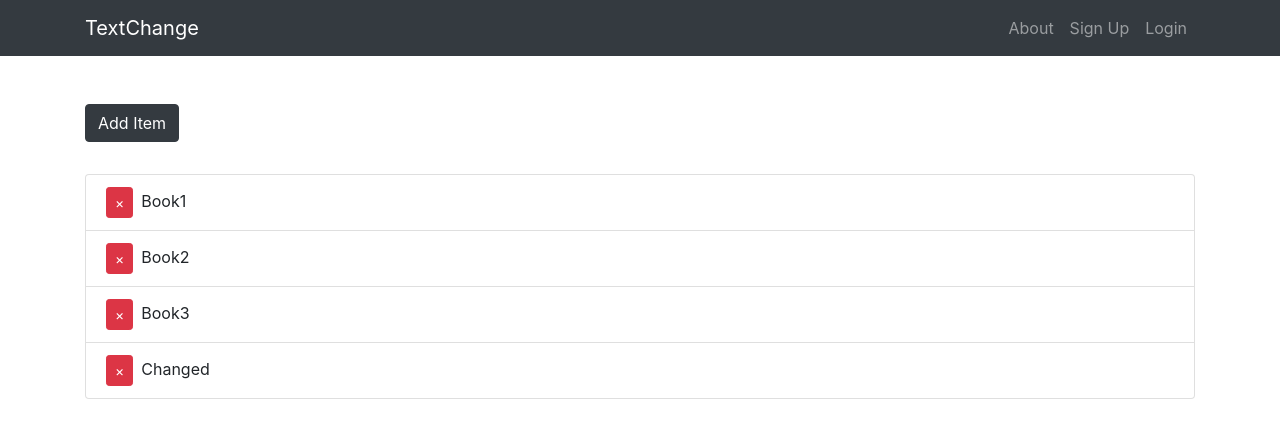
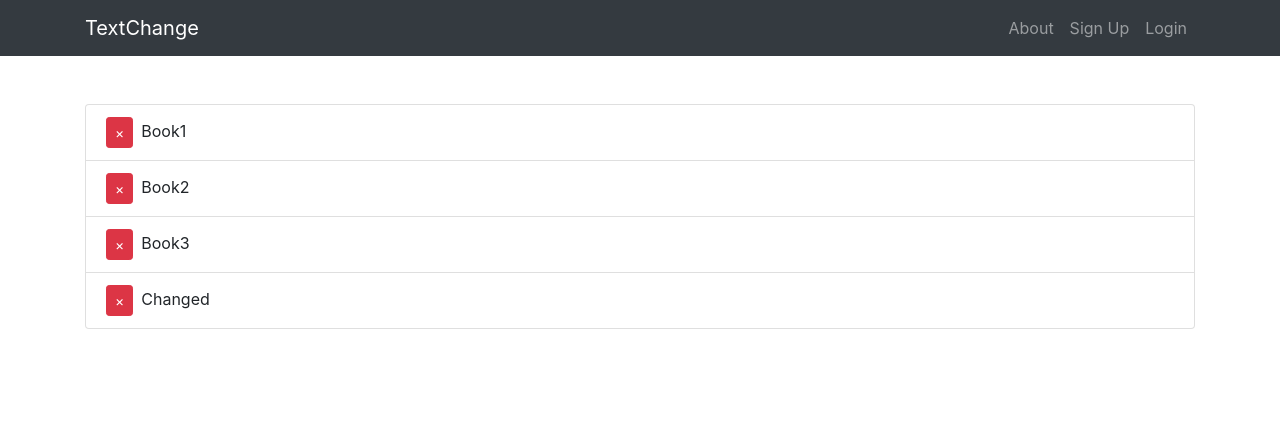
Before and after one commit to ms337/textbook-marketplace-mern-app, a React (Create React App) app in the folder client/: page / in a window 1280 px wide. Shown: the top 438 px of the page. Built offline with nearby package versions, Linux system fonts and the light colour scheme.

Commit message:
Added redux deleteBook functionality

```diff
--- a/client/src/actions/bookActions.js
+++ b/client/src/actions/bookActions.js
@@ -8,3 +8,11 @@ export const getBooks = () => {
 		// payload:
 	};
 };
+//because it needs to delete by id
+export const deleteBook = id => {
+	return {
+		type: DELETE_BOOK,
+		payload: id
+		//need to send payload because id needs to communicated to reducer to delete by id.
+	};
+};
--- a/client/src/components/BooksList.js
+++ b/client/src/components/BooksList.js
@@ -3,10 +3,8 @@ import { Container, ListGroup, ListGroupItem, Button } from "reactstrap";
 
 import { CSSTransition, TransitionGroup } from "react-transition-group";
 
-import uuid from "uuid"; //just for testing
-
 import { connect } from "react-redux"; //allows us to get state from redux into a react component
-import { getBooks } from "../actions/bookActions"; //import action
+import { getBooks, deleteBook } from "../actions/bookActions"; //import action
 
 import PropTypes from "prop-types";
 
@@ -16,25 +14,14 @@ class BooksList extends Component {
 		this.props.getBooks();
 	}
 
+	onDeleteClick = id => {
+		this.props.deleteBook(id);
+	};
 	render() {
 		//book represent our entire state object, books represents the array
 		const { books } = this.props.book;
 		return (
 			<Container>
-				<Button
-					color="dark"
-					style={{ marginBottom: "2rem" }}
-					onClick={() => {
-						const name = prompt("Enter Item");
-						if (name) {
-							this.setState(state => ({
-								books: [...state.books, { id: uuid(), name }]
-							}));
-						}
-					}}
-				>
-					Add Item
-				</Button>
 				<ListGroup>
 					<TransitionGroup className="books-list">
 						{books.map(({ id, name }) => (
@@ -44,11 +31,7 @@ class BooksList extends Component {
 										className="remove-btn"
 										color="danger"
 										size="sm"
-										onClick={() => {
-											this.setState(state => ({
-												books: state.books.filter(item => item.id != id)
-											}));
-										}}
+										onClick={this.onDeleteClick.bind(this, id)} //
 									>
 										&times;
 									</Button>
@@ -66,6 +49,7 @@ class BooksList extends Component {
 BooksList.propTypes = {
 	//action from redux is store as a prop
 	getBooks: PropTypes.func.isRequired,
+	deleteBook: PropTypes.func.isRequired,
 	book: PropTypes.object.isRequired //represent a state
 };
 
@@ -77,5 +61,5 @@ const mapStateToProps = state => ({
 //mapping function, {actions to be executed},, component name
 export default connect(
 	mapStateToProps,
-	{ getBooks }
+	{ getBooks, deleteBook }
 )(BooksList);
--- a/client/src/reducers/bookReducer.js
+++ b/client/src/reducers/bookReducer.js
@@ -19,6 +19,13 @@ export default function(state = initialState, action) {
 			return {
 				...state //fetches only state
 			};
+
+		//can access payloads through action.payload
+		case DELETE_BOOK:
+			return {
+				...state,
+				books: state.books.filter(book => book.id != action.payload)
+			};
 		default:
 			return state;
 	}
```
